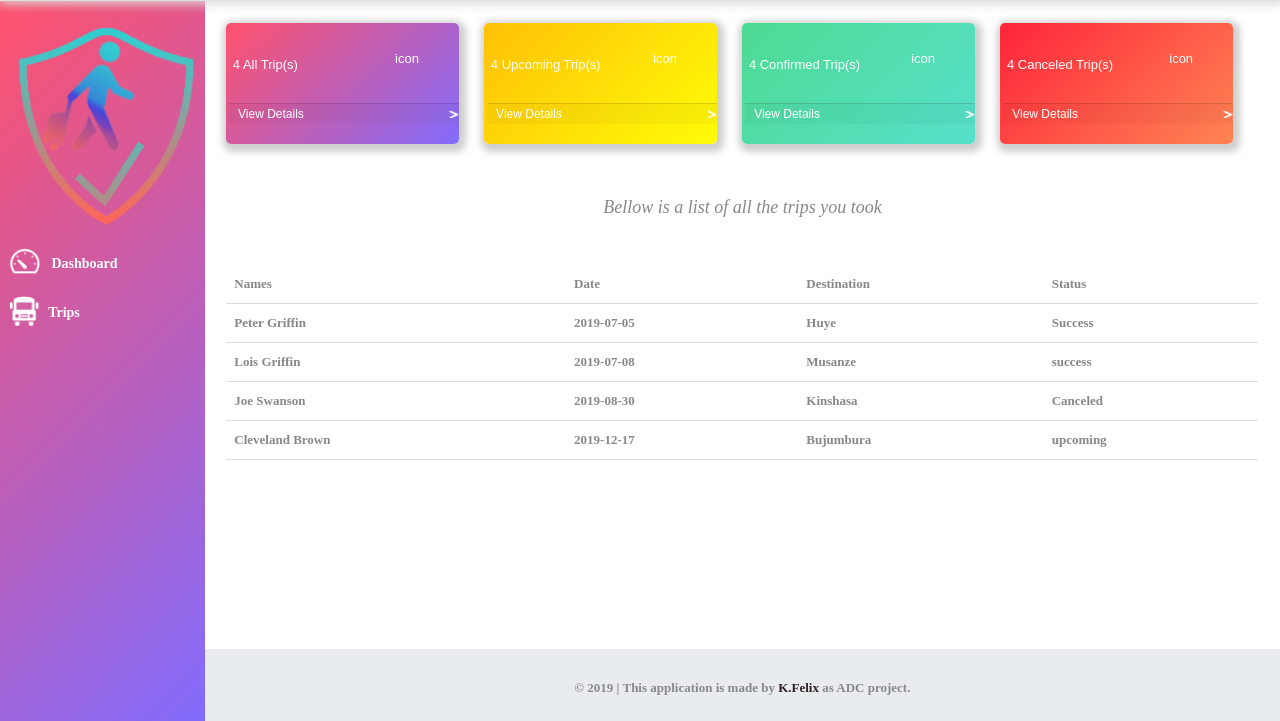
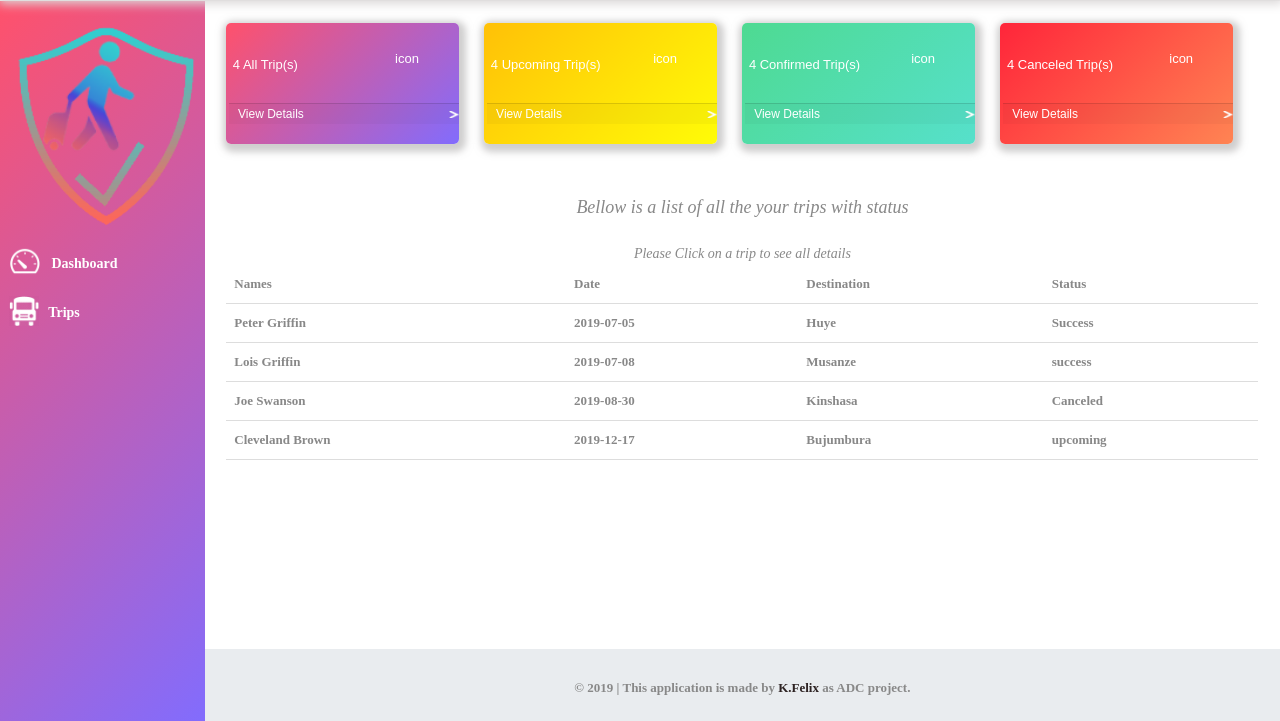
Before and after one commit to fezzopro/ADC-2019, a plain HTML site: page alltrips.html in a window 1280 px wide. Shown: the part 83-804 px from the top of the page. Drawn offline with Linux system fonts and the light colour scheme.

Commit message:
Changing Alltrips.html

```diff
--- a/alltrips.html
+++ b/alltrips.html
@@ -107,8 +107,8 @@
 						<!-- End of Top boxes Section-->
 						<!-- Below Top Boxes Section-->
 						<div class="below-boxes grid">
-							<p>Bellow is a list of all the trips you took</p>
-							<p></p>
+							<p>Bellow is a list of all the your trips with status</p>
+							<p><span> Please Click on a trip to see all details</span></p>
 							<div>
 								<table>
 								  <tr>
--- a/assets/css/main.css
+++ b/assets/css/main.css
@@ -422,6 +422,9 @@ div.below-boxes.grid p{
     font-weight: 100;
     font-style: italic;
 }
+div.below-boxes.grid p span{
+	font-size: 14px;
+}
 @media only screen and (max-device-width: 319px) {
     .right-header ul li span {
 	    display: none;
```
